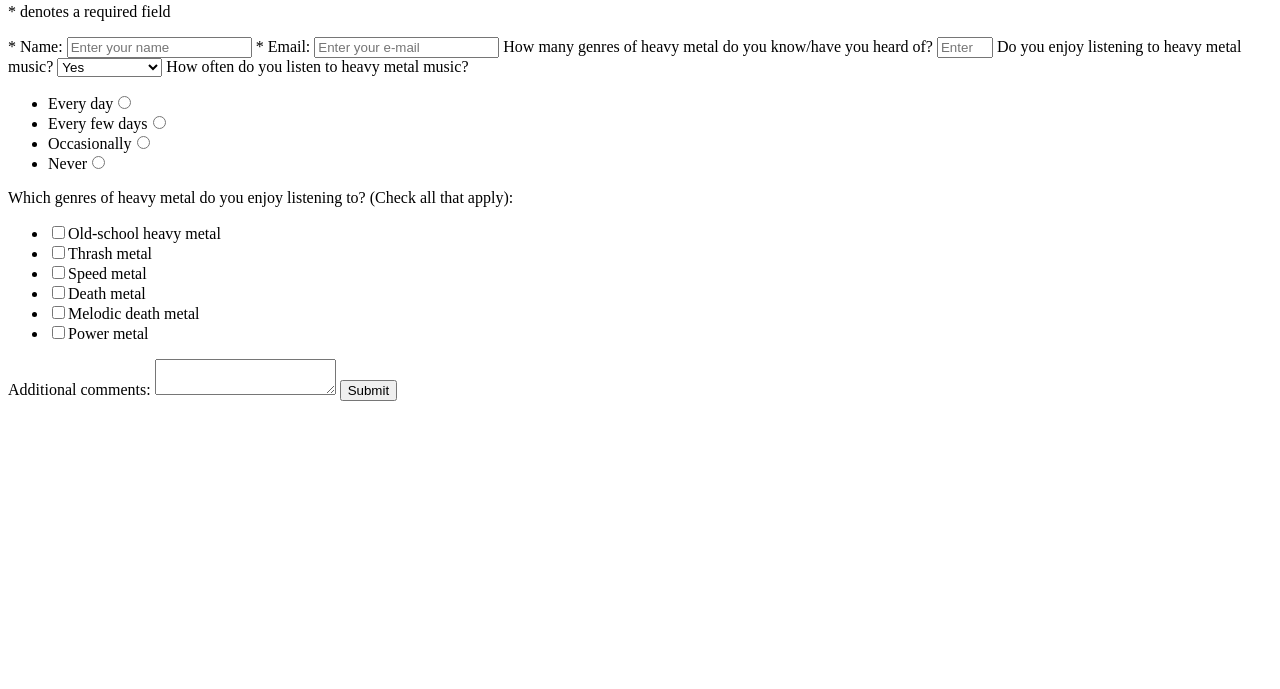
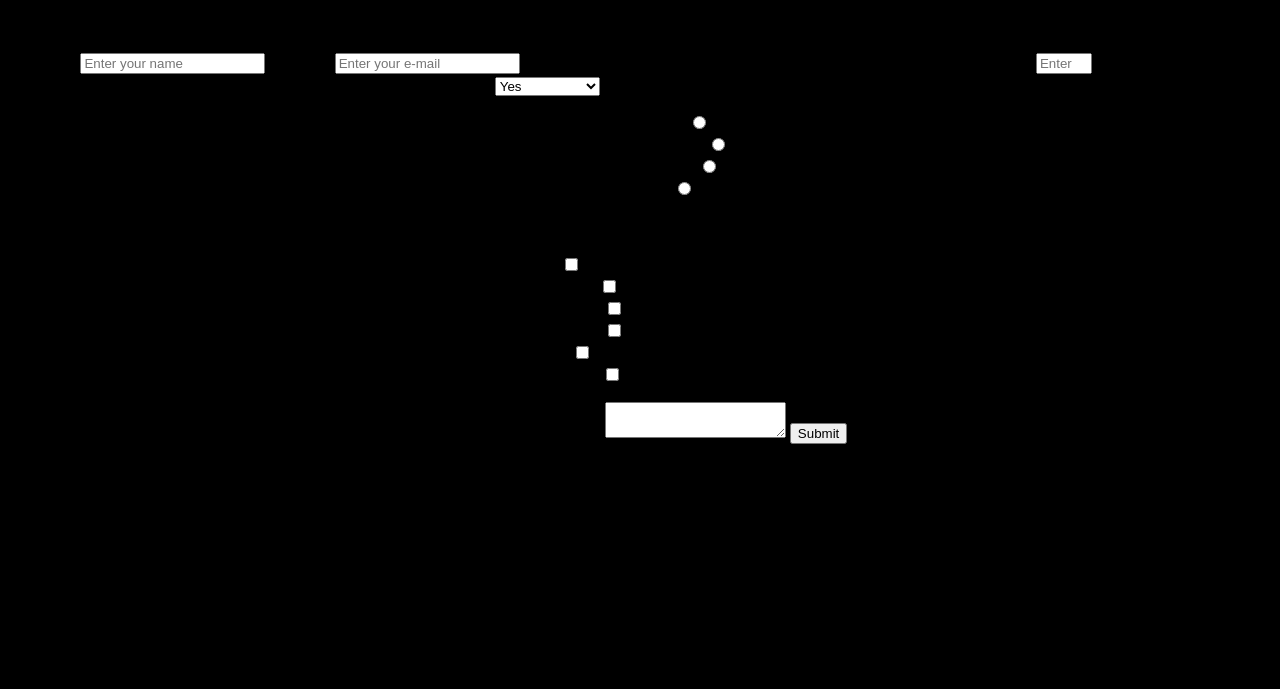
Before and after one commit to LiamBoylan/fcc_survey_form, a plain HTML site: page index.html in a window 1280 px wide. Shown: the part 111-800 px from the top of the page. Drawn offline with Linux system fonts and the light colour scheme.

Commit message:
Add styles

```diff
--- a/index.html
+++ b/index.html
@@ -4,6 +4,7 @@
 <head>
 	<meta charset="utf-8">
 	<title>Liam Boylan FCC Survey Form</title>
+	<link rel="stylesheet" href="styles.css">
 </head>
 <body>
 	<h1 id="title">Heavy Metal Interests</h1>
--- /dev/null
+++ b/styles.css
@@ -0,0 +1,6 @@
+html {
+    background-color: black;
+    text-align: center;
+    font-family: Georgia, sans-serif;
+    min-width: 320px;
+  }
```
